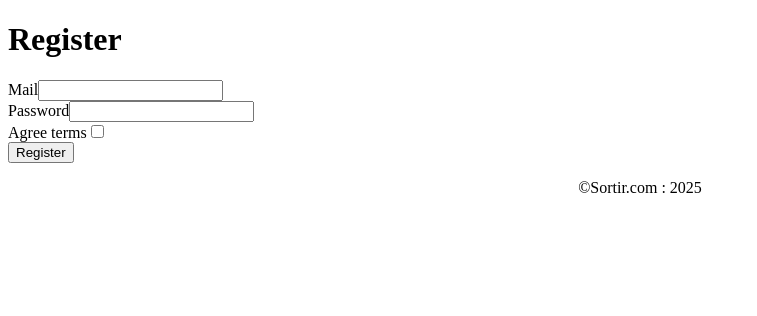
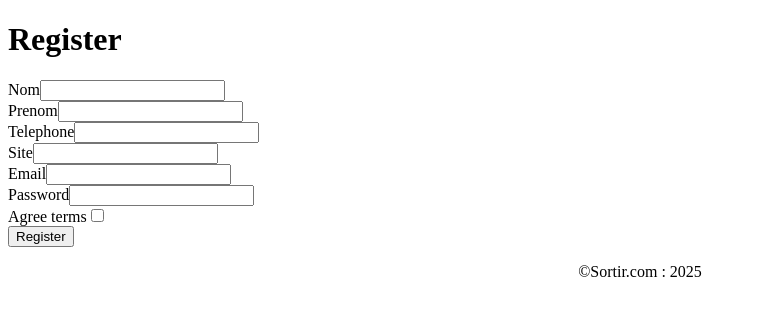
Before and after one commit to BaptisteKara90/sortir, a Symfony app: template templates/registration/register.html.twig in a window 1280 px wide. Shown: the part 16-332 px from the top of the page, without its empty margins (0-757 px from the left). Run offline with Twig, Linux system fonts and the light colour scheme; the template is opened without the code that fills it, so the values that code supplies are empty; form fields are guessed from the names that the template uses; some libraries are stand-ins or nearby versions.

Commit message:
Login, logout, registration

```diff
--- a/templates/registration/register.html.twig
+++ b/templates/registration/register.html.twig
@@ -4,16 +4,23 @@
 
 {% block body %}
     <h1>Register</h1>
-
-    {{ form_errors(registrationForm) }}
+    <ul>
+        {% for error in errors %}
+            <li>{{ error.message }}</li>
+        {% endfor %}
+    </ul>
 
     {{ form_start(registrationForm) }}
-        {{ form_row(registrationForm.mail) }}
-        {{ form_row(registrationForm.plainPassword, {
-            label: 'Password'
-        }) }}
-        {{ form_row(registrationForm.agreeTerms) }}
+    {{ form_row(registrationForm.nom) }}
+    {{ form_row(registrationForm.prenom) }}
+    {{ form_row(registrationForm.telephone) }}
+    {{ form_row(registrationForm.site) }}
+    {{ form_row(registrationForm.email) }}
+    {{ form_row(registrationForm.plainPassword, {
+        label: 'Password'
+    }) }}
+    {{ form_row(registrationForm.agreeTerms) }}
 
-        <button type="submit" class="btn">Register</button>
+    <button type="submit" class="btn">Register</button>
     {{ form_end(registrationForm) }}
 {% endblock %}
```
